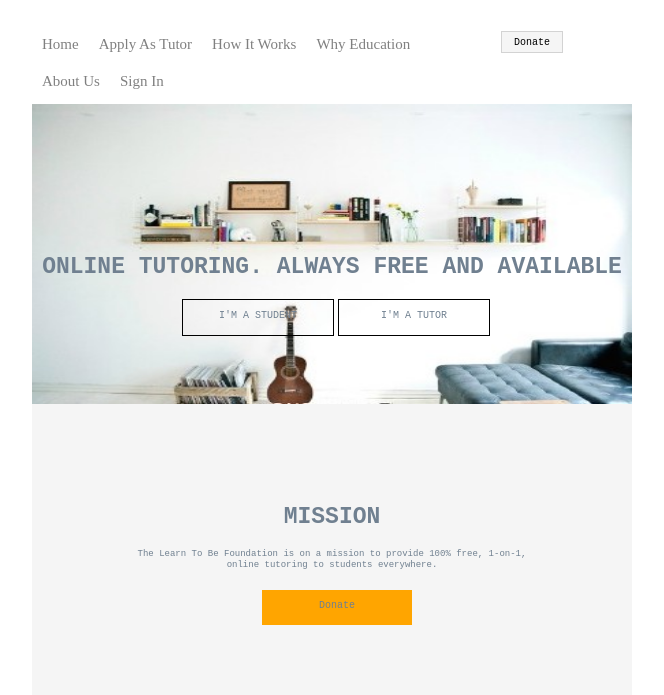
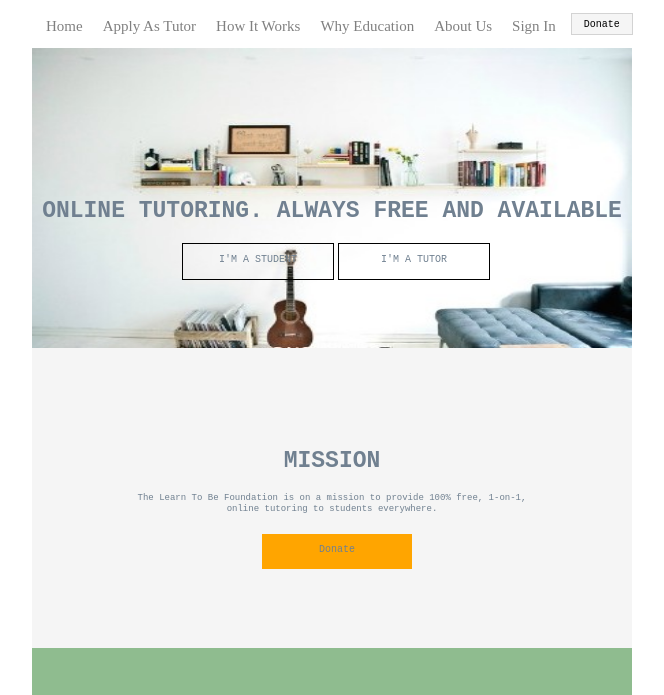
Before and after one commit to shangfei2014/3w3p_course, a plain HTML site: page course_one/index.html in a window 1280 px wide. Shown: the top 695 px of the page, without its empty margins (376-1040 px from the left). Drawn offline with Linux system fonts and the light colour scheme.

Commit message:
set width and height for header

```diff
--- a/course_one/stylesheets/learn_style.css
+++ b/course_one/stylesheets/learn_style.css
@@ -216,6 +216,8 @@
 
 header {
     position: relative;
+    width: 600px;
+    height: 40px;
 }
 
 .div_number {
```
